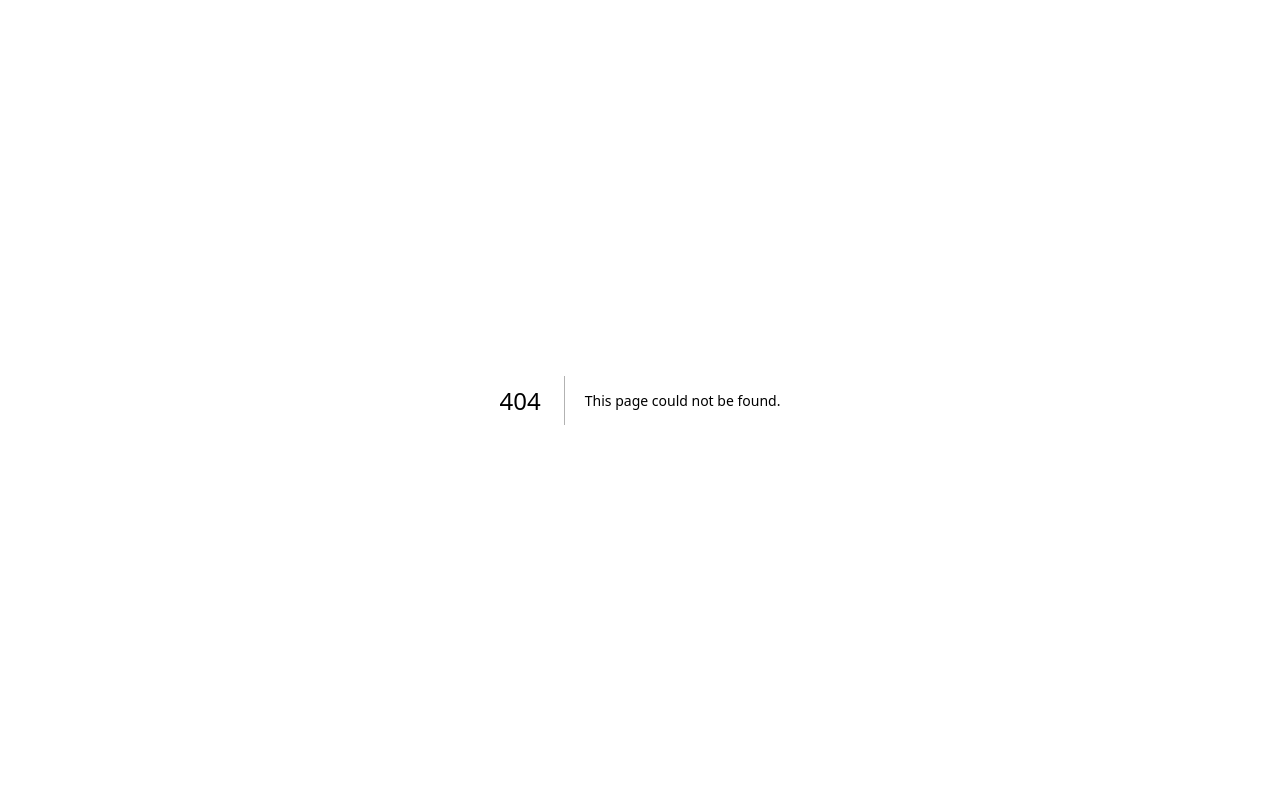
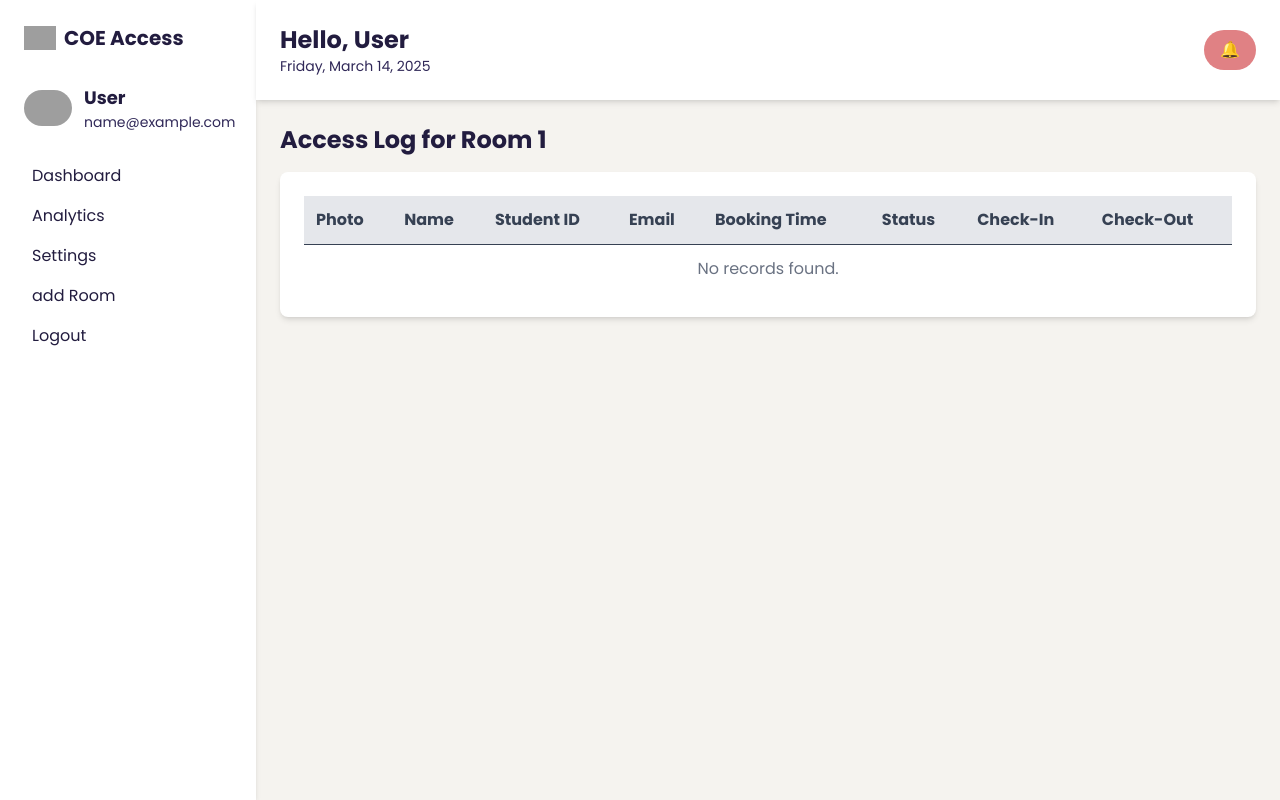
Before and after one commit to Thuwapat/CloudApp_classproject, a Next.js app in the folder frontend/: page /access-log/1 in a window 1280 px wide. Before the commit this address had no page. Built offline with nearby package versions, Linux system fonts and the light colour scheme; sample sign-in values are in the browser's storage; grey boxes are pictures that could not be loaded.

Commit message:
Add TableLog /fix max hight for element/Add Function on Add room button

```diff
--- /dev/null
+++ b/frontend/src/app/access-log/[roomId]/page.tsx
@@ -0,0 +1,143 @@
+"use client";
+
+import { useEffect, useState } from "react";
+import { useRouter } from "next/navigation";
+import { useParams } from "next/navigation";
+import Sidebar from "@/components/ui/sidebar";
+import DashboardHeader from "@/components/ui/dashboardheader";
+
+const dummyLogs = [
+    // Room 101
+    { id: 1, name: "John Doe", studentId: "123456", email: "john@example.com", bookingTime: "16:00 - 18:00", status: "A", checkIn: "16:05", checkOut: "18:00", roomID: "101", photo: "/dummy-photo1.jpg" },
+    { id: 2, name: "Jane Smith", studentId: "654321", email: "jane@example.com", bookingTime: "13:00 - 16:00", status: "A", checkIn: "13:00", checkOut: "16:02", roomID: "101", photo: "/dummy-photo2.jpg" },
+    { id: 3, name: "Bob White", studentId: "789012", email: "bob@example.com", bookingTime: "14:00 - 17:00", status: "A", checkIn: "14:10", checkOut: "17:00", roomID: "101", photo: "/dummy-photo3.jpg" },
+    // Room 102
+    { id: 4, name: "Alice Brown", studentId: "234567", email: "alice@example.com", bookingTime: "10:00 - 12:00", status: "A", checkIn: "10:05", checkOut: "12:00", roomID: "102", photo: "/dummy-photo4.jpg" },
+    { id: 5, name: "Tom Hanks", studentId: "345678", email: "tom@example.com", bookingTime: "12:00 - 14:00", status: "A", checkIn: "12:10", checkOut: "14:00", roomID: "102", photo: "/dummy-photo5.jpg" },
+    { id: 6, name: "Sophia Lee", studentId: "456789", email: "sophia@example.com", bookingTime: "14:00 - 16:00", status: "A", checkIn: "14:05", checkOut: "16:00", roomID: "102", photo: "/dummy-photo6.jpg" },
+
+    // Room 103
+    { id: 7, name: "Ethan Hunt", studentId: "567890", email: "ethan@example.com", bookingTime: "16:00 - 18:00", status: "A", checkIn: "16:15", checkOut: "18:00", roomID: "103", photo: "/dummy-photo7.jpg" },
+    { id: 8, name: "Olivia Adams", studentId: "678901", email: "olivia@example.com", bookingTime: "18:00 - 20:00", status: "A", checkIn: "18:10", checkOut: "20:00", roomID: "103", photo: "/dummy-photo8.jpg" },
+    { id: 9, name: "Jack Sparrow", studentId: "789012", email: "jack@example.com", bookingTime: "20:00 - 22:00", status: "A", checkIn: "20:05", checkOut: "22:00", roomID: "103", photo: "/dummy-photo9.jpg" },
+
+    // Room 104
+    { id: 10, name: "Emma Watson", studentId: "890123", email: "emma@example.com", bookingTime: "08:00 - 10:00", status: "A", checkIn: "08:05", checkOut: "10:00", roomID: "104", photo: "/dummy-photo10.jpg" },
+    { id: 11, name: "Daniel Craig", studentId: "901234", email: "daniel@example.com", bookingTime: "10:00 - 12:00", status: "A", checkIn: "10:10", checkOut: "12:00", roomID: "104", photo: "/dummy-photo11.jpg" },
+    { id: 12, name: "Scarlett Johansson", studentId: "012345", email: "scarlett@example.com", bookingTime: "12:00 - 14:00", status: "A", checkIn: "12:05", checkOut: "14:00", roomID: "104", photo: "/dummy-photo12.jpg" },
+
+    // Room 105
+    { id: 13, name: "Chris Evans", studentId: "112345", email: "chris@example.com", bookingTime: "14:00 - 16:00", status: "A", checkIn: "14:05", checkOut: "16:00", roomID: "105", photo: "/dummy-photo13.jpg" },
+    { id: 14, name: "Mark Ruffalo", studentId: "223456", email: "mark@example.com", bookingTime: "16:00 - 18:00", status: "A", checkIn: "16:10", checkOut: "18:00", roomID: "105", photo: "/dummy-photo14.jpg" },
+    { id: 15, name: "Robert Downey Jr.", studentId: "334567", email: "robert@example.com", bookingTime: "18:00 - 20:00", status: "A", checkIn: "18:15", checkOut: "20:00", roomID: "105", photo: "/dummy-photo15.jpg" },
+];
+
+export default function RoomAccessLog() {
+  const { roomId } = useParams();
+  const router = useRouter();
+  const [filteredLogs, setFilteredLogs] = useState([]);
+  const [isAuthorized, setIsAuthorized] = useState<boolean | null>(null);
+  const [firstName, setFirstName] = useState("User");
+
+  useEffect(() => {
+    if (!roomId) return;
+    setFilteredLogs(dummyLogs.filter((log) => log.roomID === roomId));
+  }, [roomId]);
+
+  useEffect(() => {
+    const user = localStorage.getItem("user");
+    const token = localStorage.getItem("token");
+
+    if (!token) {
+      router.push("/login?error=Please log in to access the dashboard");
+      return;
+    }
+
+    try {
+      const decoded = JSON.parse(atob(token.split(".")[1]));
+      const role = decoded.role;
+
+      if (role === "teacher" || role === "admin") {
+        setIsAuthorized(true);
+      } else {
+        router.push("/?error=Unauthorized access");
+        setIsAuthorized(false);
+      }
+    } catch (error) {
+      router.push("/login?error=Invalid token");
+      setIsAuthorized(false);
+    }
+
+    if (user) {
+      try {
+        const parsedUser = JSON.parse(user);
+        setFirstName(parsedUser.first_name || "User");
+      } catch (error) {
+        console.error("Error parsing user data:", error);
+      }
+    }
+  }, [router]);
+
+  if (isAuthorized === null) {
+    return <div>Loading...</div>;
+  }
+
+  if (!isAuthorized) {
+    return null;
+  }
+
+  return (
+    <div className="flex min-h-screen bg-[#F5F3EF]">
+      <Sidebar />
+      <div className="flex-1">
+        <DashboardHeader firstName={firstName} />
+        <div className="p-6">
+          <h1 className="text-2xl font-bold text-[#221C3FFF] mb-4">Access Log for Room {roomId}</h1>
+
+          <div className="bg-white p-6 shadow-md rounded-lg overflow-x-auto">
+            <table className="w-full border-collapse rounded-lg">
+              <thead className="bg-gray-200 text-left sticky top-0">
+                <tr className="border-b text-gray-700">
+                  <th className="p-3">Photo</th>
+                  <th className="p-3">Name</th>
+                  <th className="p-3">Student ID</th>
+                  <th className="p-3">Email</th>
+                  <th className="p-3">Booking Time</th>
+                  <th className="p-3">Status</th>
+                  <th className="p-3">Check-In</th>
+                  <th className="p-3">Check-Out</th>
+                </tr>
+              </thead>
+              <tbody className="text-gray-700">
+                {filteredLogs.length > 0 ? (
+                  filteredLogs.map((log, index) => (
+                    <tr key={log.id} className={`border-b ${index % 2 === 0 ? "bg-gray-100" : "bg-white"} hover:bg-gray-50 transition`}>
+                      <td className="p-3 text-center">
+                        <img src={log.photo} alt={log.name} className="w-12 h-12 rounded-full mx-auto" />
+                      </td>
+                      <td className="p-3 font-medium text-gray-900">{log.name}</td>
+                      <td className="p-3 text-gray-800">{log.studentId}</td>
+                      <td className="p-3 text-gray-800">{log.email}</td>
+                      <td className="p-3 text-gray-800">{log.bookingTime}</td>
+                      <td className="p-3">
+                        <span className="bg-green-500 text-white px-3 py-1 rounded-full text-sm">{log.status}</span>
+                      </td>
+                      <td className="p-3 text-gray-800">{log.checkIn}</td>
+                      <td className="p-3 text-gray-800">{log.checkOut}</td>
+                    </tr>
+                  ))
+                ) : (
+                  <tr>
+                    <td colSpan="8" className="p-3 text-center text-gray-500">
+                      No records found.
+                    </td>
+                  </tr>
+                )}
+              </tbody>
+            </table>
+          </div>
+        </div>
+      </div>
+    </div>
+  );
+}
--- a/frontend/src/app/dashboard/page.tsx
+++ b/frontend/src/app/dashboard/page.tsx
@@ -62,7 +62,7 @@ export default function Dashboard() {
           <div className="grid grid-cols-3 grid-rows-2 gap-6 h-[80vh]">
 
             {/* Room List (กิน 2 แถว ซ้ายมือ) */}
-            <div className="row-span-2 bg-white p-4 shadow rounded-lg">
+            <div className="row-span-2 bg-white p-4 shadow rounded-lg overflow-y-auto">
               <button className="w-full bg-blue-500 text-white py-2 rounded-md hover:bg-blue-600 mb-4">
                 + Add Room
               </button>
--- a/frontend/src/components/ui/logs.tsx
+++ b/frontend/src/components/ui/logs.tsx
@@ -23,7 +23,7 @@ const Logs = () => {
   }, []);
 
   return (
-    <div className="p-6 bg-white rounded-xl shadow-md h-[334px] flex flex-col">
+    <div className="p-6 bg-white rounded-xl shadow-md h-full flex flex-col">
       <h3 className="text-xl font-semibold text-[#221C3FFF] mb-4">Access Logs</h3>
 
       {/* Scrollable Container */}
--- a/frontend/src/components/ui/requestcards.tsx
+++ b/frontend/src/components/ui/requestcards.tsx
@@ -60,7 +60,7 @@ export default function RequestCards() {
   if (error) return <div className="p-4 text-red-500">{error}</div>;
 
   return (
-    <div className="bg-white rounded-lg shadow-md p-6 border border-gray-200 h-[724px]">
+    <div className="bg-white rounded-lg shadow-md p-6 border border-gray-200 h-full">
       <h2 className="text-2xl font-bold mb-4 text-gray-800">Pending Room Requests</h2>
       {requests.length === 0 ? (
         <p className="text-gray-500">No pending requests.</p>
--- a/frontend/src/components/ui/roomcards.tsx
+++ b/frontend/src/components/ui/roomcards.tsx
@@ -1,17 +1,19 @@
+"use client";
+
 import { useState, useEffect } from "react";
+import { useRouter } from "next/navigation";
 
 const dummyRoomStats = [
-  { room: "Room 101", temp: "22°C", lastAccessed: "2025-03-10 09:15" },
-  { room: "Room 102", temp: "23°C", lastAccessed: "2025-03-10 09:30" },
-  { room: "Room 103", temp: "21°C", lastAccessed: "2025-03-10 10:00" },
-  { room: "Room 104", temp: "22°C", lastAccessed: "2025-03-10 10:15" },
-  { room: "Room 105", temp: "24°C", lastAccessed: "2025-03-10 10:30" },
-  { room: "Room 106", temp: "20°C", lastAccessed: "2025-03-10 10:45" },
-  { room: "Room 107", temp: "23°C", lastAccessed: "2025-03-10 11:00" },
+  { roomId: "101", room: "Room 101", temp: "22°C", lastAccessed: "2025-03-10 09:15" },
+  { roomId: "102", room: "Room 102", temp: "23°C", lastAccessed: "2025-03-10 09:30" },
+  { roomId: "103", room: "Room 103", temp: "21°C", lastAccessed: "2025-03-10 10:00" },
+  { roomId: "104", room: "Room 104", temp: "22°C", lastAccessed: "2025-03-10 10:15" },
+  { roomId: "105", room: "Room 105", temp: "24°C", lastAccessed: "2025-03-10 10:30" },
 ];
 
 const RoomCards = () => {
   const [roomStats, setRoomStats] = useState(dummyRoomStats);
+  const router = useRouter();
 
   useEffect(() => {
     // Fetch room stats from API
@@ -20,15 +22,18 @@ const RoomCards = () => {
     //   .then((data) => setRoomStats(data));
   }, []);
 
+  const handleRoomClick = (roomId: string) => {
+    router.push(`/access-log/${roomId}`); // Navigate using `roomID`
+  };
+
   return (
-    <div className="bg-white p-4 rounded-lg shadow-md w-full h-[668px] overflow-y-auto">
-
-      {/* Room Cards (Scrollable List) */}
+    <div className="bg-white p-4 rounded-lg shadow-md w-full h-fit overflow-y-auto">
       <div className="space-y-4">
         {roomStats.map((room, index) => (
           <div
-            key={index}
-            className="p-4 rounded-lg shadow text-white"
+            key={room.roomId}
+            onClick={() => handleRoomClick(room.roomId)}
+            className="p-4 rounded-lg shadow text-white cursor-pointer hover:opacity-80 transition-all"
             style={{
               background: index % 2 === 0 ? "#6B48FF" : "#34D399",
             }}
--- a/frontend/src/components/ui/temperaturemonitor.tsx
+++ b/frontend/src/components/ui/temperaturemonitor.tsx
@@ -22,7 +22,7 @@ const TemperatureMonitor = () => {
   }, []);
 
   return (
-    <div className="p-6 bg-white rounded-xl shadow-md h-[334px] overflow-y-auto">
+    <div className="p-6 bg-white rounded-xl shadow-md h-full overflow-y-auto">
       <h3 className="text-xl font-semibold text-[#221C3FFF] mb-4">Temperature Monitoring</h3>
       <ul className="space-y-2">
         {temperatures.map((temp, index) => (
```
